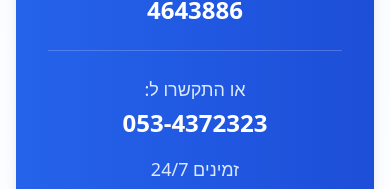
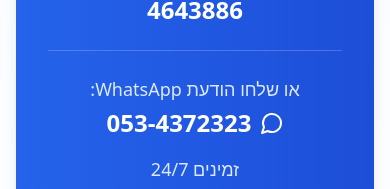
Before and after one commit to yairpatch/TechFix, a React (Vite) app: page / in a window 390 px wide. Shown: the part 1594-1783 px from the top of the page. Built offline with nearby package versions, Linux system fonts and the light colour scheme.

Commit message:
Replace second phone number with WhatsApp link

```diff
--- a/src/components/ContactCard.tsx
+++ b/src/components/ContactCard.tsx
@@ -1,5 +1,5 @@
 import React from 'react';
-import { Phone } from 'lucide-react';
+import { Phone, MessageCircle } from 'lucide-react';
 
 interface ContactCardProps {
   callNow: string;
@@ -24,11 +24,14 @@
           <div className="w-full border-t border-white/20 my-2"></div>
 
           <div className="flex flex-col">
-            <span className="text-lg text-blue-100 mb-1">או התקשרו ל:</span>
+            <span className="text-lg text-blue-100 mb-1">או שלחו הודעת WhatsApp:</span>
             <a
-              href="tel:+053-4372323"
-              className="text-2xl md:text-3xl font-bold hover:underline break-words max-w-full"
+              href="https://wa.me/972534372323"
+              target="_blank"
+              rel="noopener noreferrer"
+              className="text-2xl md:text-3xl font-bold hover:underline break-words max-w-full flex items-center justify-center gap-2"
             >
+              <MessageCircle className="w-6 h-6" />
               053-4372323
             </a>
           </div>
```
